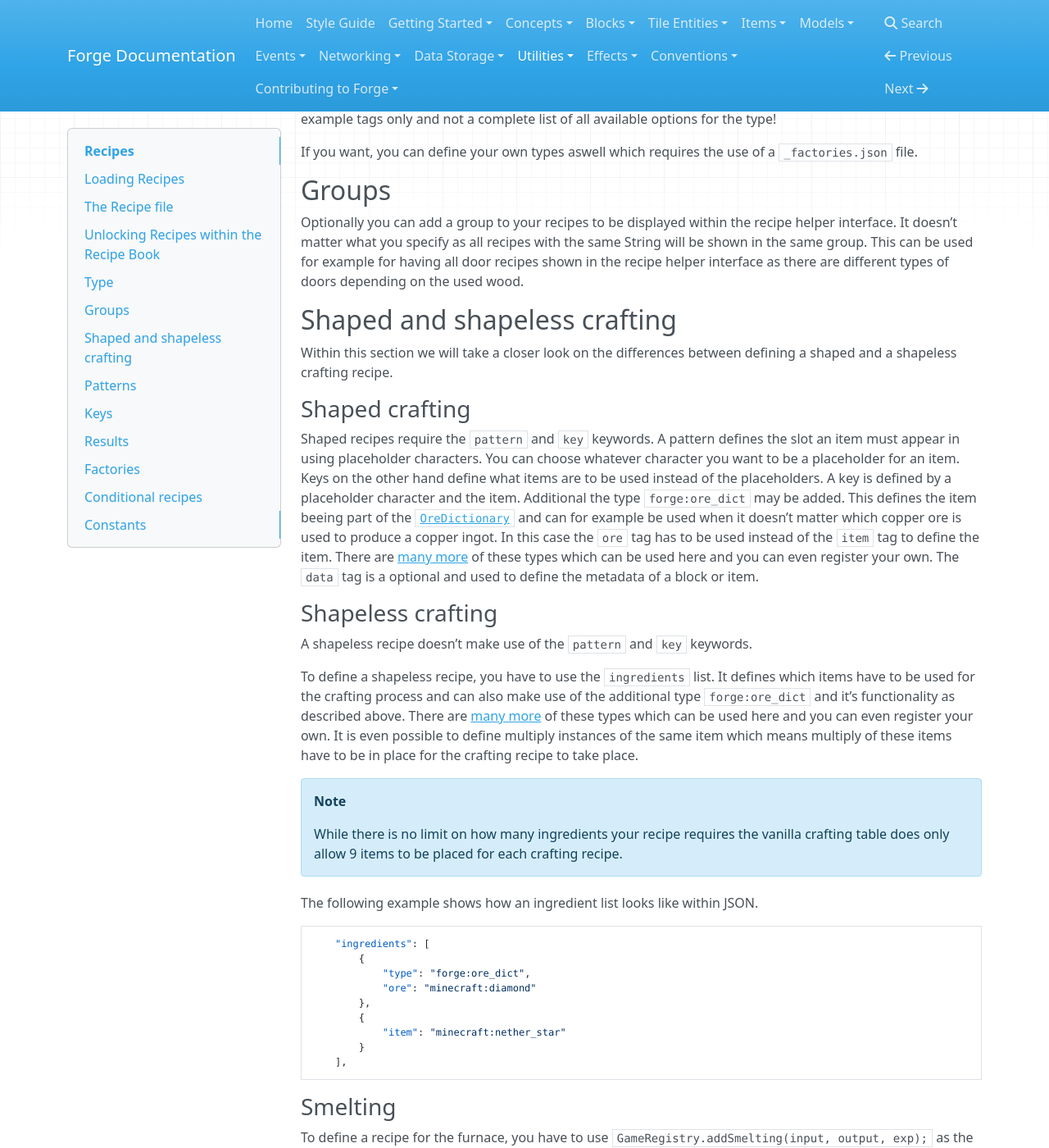
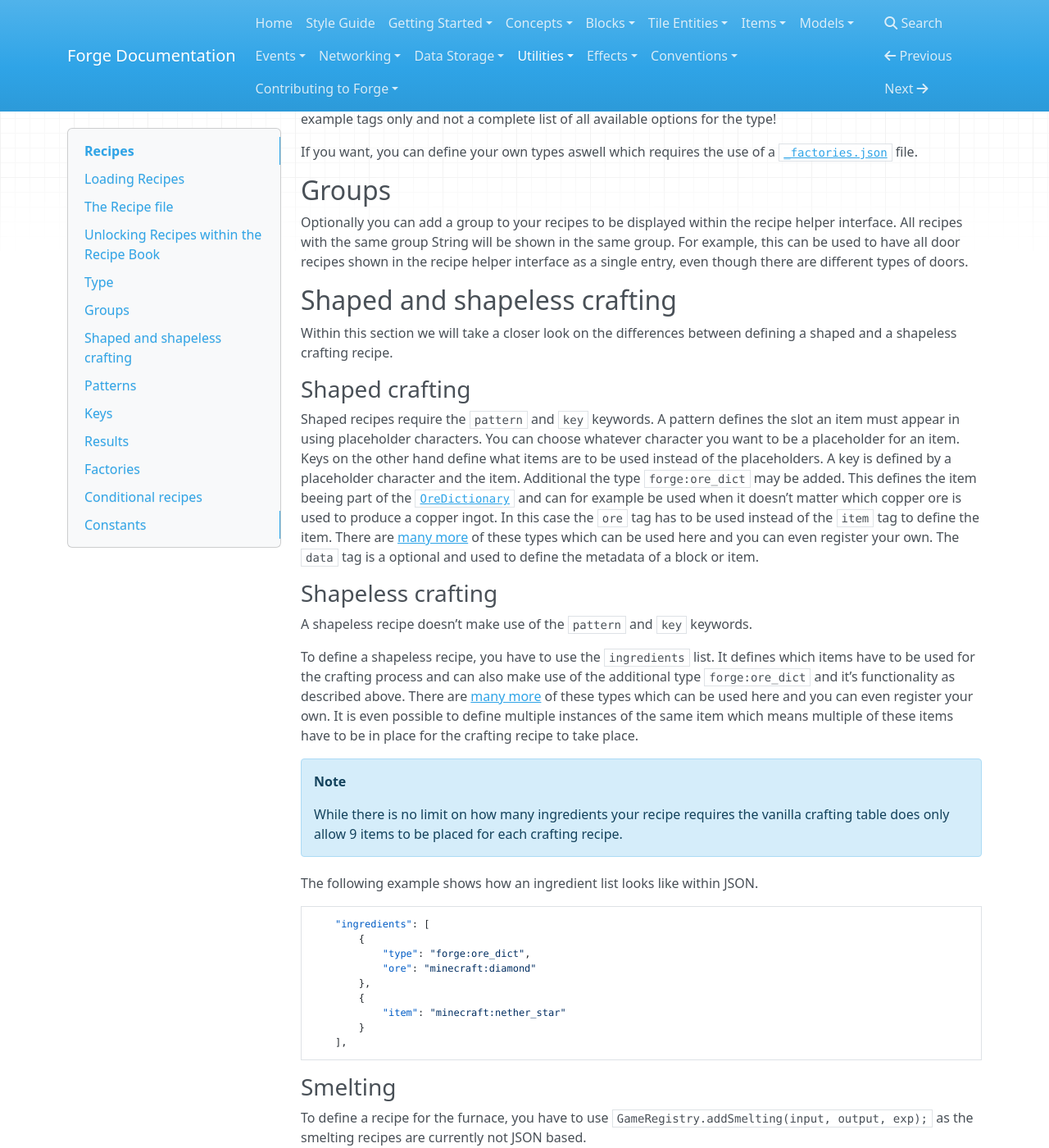
Before and after one commit to MinecraftForge/Documentation, an MkDocs documentation site: the page built from docs/utilities/recipes.md, in a window 1280 px wide and 1400 px high, scrolled down 1937 px. Shown: the whole window at 82% size. Built offline with MkDocs 1.6.1, drawn with Linux system fonts in a browser that asks for light colours; nearby versions of some CDN libraries; old or Windows-style settings are respelled for this version of MkDocs; some of the changed text lies outside the part shown.

Commit message:
add link and changed wording
a link to the factory section was added
the wording in some sections got changed

```diff
--- a/docs/utilities/recipes.md
+++ b/docs/utilities/recipes.md
@@ -10,7 +10,7 @@ Forge will load all recipes which can be found within the `./assets/<modid>/mode
 
 !!! note
 
-    While in theory it doesn't matter how the file is called Forge will ignore all recipe files which begin with an underscore or don't have the JSON file extension.
+    Recipe files cannot begin with an underscore as this is reserved for constants files. The JSON file extension is required.
 
 The Recipe file
 ---------------
@@ -76,11 +76,11 @@ Type
 ----
 Both Minecraft and Forge require you to specify the type of your recipe within the type tag. You can think of this as the definition of which the crafting layout is to be used, for example `minecraft:crafting_shaped` or `minecraft:crafting_shapeless`. Forge has also specified `forge:oreshaped` in order to use the ore dictionary within a shaped recipe, thought you may want to prefer using the ingredient oredict type instead. The ingredient oredict is a type of itself, only defined for each ingredient separately instead of the entire recipe. It looks like this: `"type": "forge:ore_dict"` and doesn't allow to specify the `data` tag. The above tags are example tags only and not a complete list of all available options for the type!
 
-If you want, you can define your own types aswell which requires the use of a `_factories.json` file.
+If you want, you can define your own types aswell which requires the use of a [`_factories.json`][Factories] file.
 
 Groups
 ------
-Optionally you can add a group to your recipes to be displayed within the recipe helper interface. It doesn't matter what you specify as all recipes with the same String will be shown in the same group. This can be used for example for having all door recipes shown in the recipe helper interface as there are different types of doors depending on the used wood.
+Optionally you can add a group to your recipes to be displayed within the recipe helper interface. All recipes with the same group String will be shown in the same group. For example, this can be used to have all door recipes shown in the recipe helper interface as a single entry, even though there are different types of doors.
 
 Shaped and shapeless crafting
 -----------------------------
@@ -94,7 +94,7 @@ The `data` tag is a optional and used to define the metadata of a block or item.
 ### Shapeless crafting
 A shapeless recipe doesn't make use of the `pattern` and `key` keywords.
 
-To define a shapeless recipe, you have to use the `ingredients` list. It defines which items have to be used for the crafting process and can also make use of the additional type `forge:ore_dict` and it's functionality as described above. There are [many more][Wiki] of these types which can be used here and you can even register your own. It is even possible to define multiply instances of the same item which means multiply of these items have to be in place for the crafting recipe to take place.
+To define a shapeless recipe, you have to use the `ingredients` list. It defines which items have to be used for the crafting process and can also make use of the additional type `forge:ore_dict` and it's functionality as described above. There are [many more][Wiki] of these types which can be used here and you can even register your own. It is even possible to define multiple instances of the same item which means multiple of these items have to be in place for the crafting recipe to take place.
 
 !!! note
 
```
Also changed, not shown: other parts of docs/utilities/recipes.md (+1 -0 lines).
